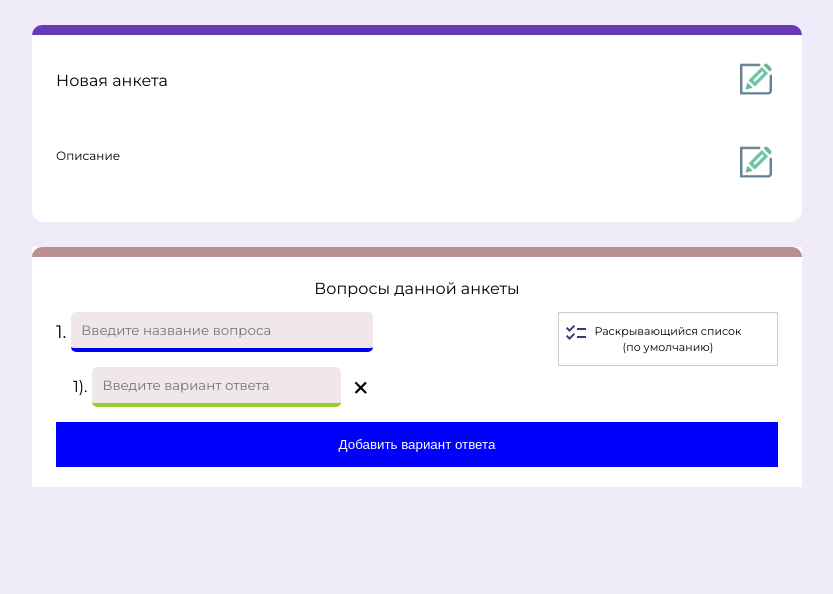
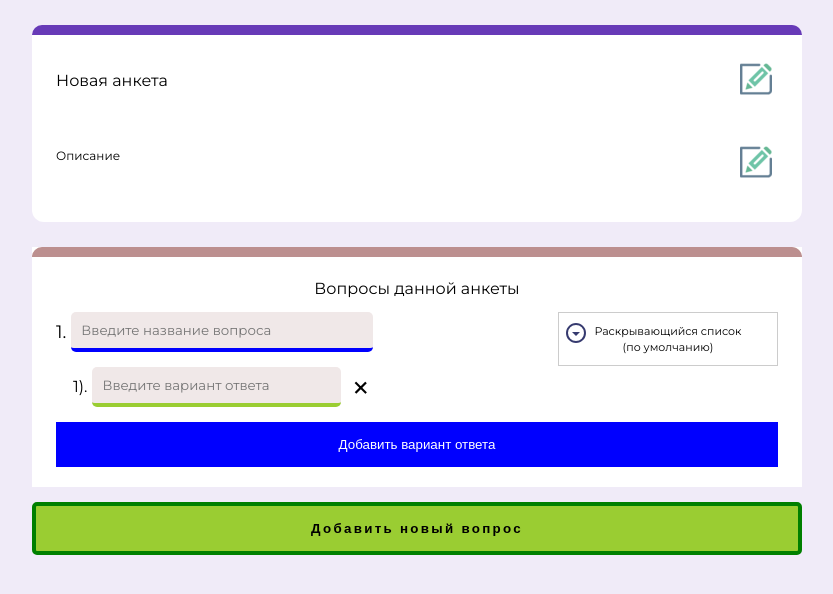
Before and after one commit to WebMaster168/online_surveys, a React (Create React App) app: page /surveys/createNewSurvey in a window 1280 px wide. Shown: the top 594 px of the page, without its empty margins (223-1056 px from the left). Built offline with nearby package versions, Linux system fonts and the light colour scheme.

Commit message:
add function for new questions

```diff
--- a/src/app/components/NewSurveyPage/QuestionsField/Question/question.scss
+++ b/src/app/components/NewSurveyPage/QuestionsField/Question/question.scss
@@ -1,5 +1,8 @@
 .question{
-
+    & + .question{
+       margin-top: 25px;
+    }
+    //margin-bottom: 25px;
     li{
         list-style: none;
     }
--- a/src/app/components/NewSurveyPage/QuestionsField/Question/selectType.jsx
+++ b/src/app/components/NewSurveyPage/QuestionsField/Question/selectType.jsx
@@ -21,7 +21,7 @@ const SelectType = () => {
         { id: 'drop_down_list', title: 'Раскрывающийся список', iconSource: arrow_drop_down},
         { id: 'rank_list', title: 'Ранговый список', iconSource: format_list_numbered}
     ];
-    const [currentType, setCurrentType] = useState(questionTypes[3].id);
+    const [currentType, setCurrentType] = useState(questionTypes[4].id);
     const handleTypeSelect = (typeTitle, typeId) => {
         setSelectedQuestionType(typeTitle);
         setCurrentType(typeId);
--- a/src/app/components/NewSurveyPage/QuestionsField/Question/selectType.scss
+++ b/src/app/components/NewSurveyPage/QuestionsField/Question/selectType.scss
@@ -1,5 +1,7 @@
 .selectType{
     width: 220px;
+
+    background-color: white;
     &__popup{
         width: 100%;
         display: none; /* Не отображать по умолчанию */
@@ -7,6 +9,7 @@
         background: white;
         border: 1px solid #ccc;
         width: 220px;
+        z-index: 2;
         li{
             font-size: 12px;
             padding: 9px;
@@ -20,6 +23,7 @@
         cursor: pointer;
         padding: 10px 30px;
         position: relative;
+        z-index: 1;
         display: flex;
         border: 1px solid #ccc;
         font-size: 11px;
--- a/src/app/components/NewSurveyPage/QuestionsField/questionsField.css
+++ b/src/app/components/NewSurveyPage/QuestionsField/questionsField.css
@@ -1,5 +1,6 @@
 .questionsField{
     background-color: white;
+    margin-bottom: 15px;
 }
 .questionsField__main{
     padding-left: 24px;
--- a/src/app/components/NewSurveyPage/newSurveyPage.css
+++ b/src/app/components/NewSurveyPage/newSurveyPage.css
@@ -8,7 +8,9 @@
     border-bottom-left-radius: 12px;
     border-bottom-right-radius: 12px;
 }
-
+.createSurvey{
+    padding-bottom: 15px;
+}
 .borderTop{
     width: 100%;
     background-color: rgb(103, 58, 183);
@@ -35,3 +37,14 @@
 .createSurvey__descriptionBlock:hover .borderLeft{
     display: block;
 }
+.addQuestion{
+    width: 100%;
+    text-align: center;
+    background-color: yellowgreen;
+    padding: 15px 0;
+    letter-spacing: 2.3px;
+    border: 4px solid green;
+    border-radius: 5px;
+    cursor: pointer;
+    font-weight: 700;
+}
--- a/src/app/components/NewSurveyPage/newSurveyPage.jsx
+++ b/src/app/components/NewSurveyPage/newSurveyPage.jsx
@@ -28,6 +28,23 @@ const NewSurveyPage = () => {
         ],
       });
 
+      const addNewQuestion = () => {
+        const newQuestion = {
+            id: 1,
+            type: "short_answer",
+            text: "Введите название вопроса",
+            options: [
+                {
+                    id: 1,
+                    text: "Введите вариант ответа"
+                }
+
+            ]
+        }
+        survey.questions.push(newQuestion)
+        setSurvey({...survey})
+
+      }
 
     /** Хранение состояния названия анкеты **/
     const [nameSurvey, setNameSurvey] = React.useState(survey.name)
@@ -194,7 +211,7 @@ const NewSurveyPage = () => {
 
 
     return (
-      <div className='container'>
+      <div className='createSurvey'>
         <div className='container__content'>
             <div className='borderTop'></div>
             <div className="createSurvey__descriptionBlock">
@@ -227,6 +244,8 @@ const NewSurveyPage = () => {
                 handleChangeQuestionTitle={handleChangeQuestionTitle}
                 handleChangeQuestionOption={handleChangeQuestionOption}
             />
+
+            <button className='addQuestion' onClick={()=>addNewQuestion()}>Добавить новый вопрос</button>
         </div>
 
       </div>
```
Also changed, not shown: 1 other file (tests, documents, lock files or other folders). Lines whose indentation alone changed are shown as unchanged.
